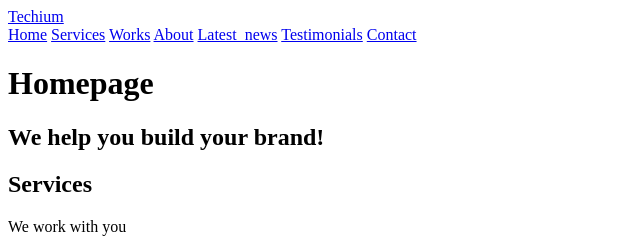
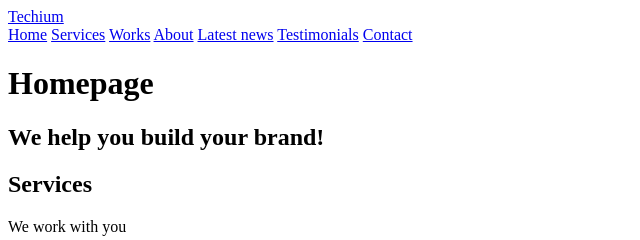
Before and after one commit to dagute/holbertonschool-web_front_end, a plain HTML site: page 0x00-html_advanced/20-index.html in a window 1280 px wide. Shown: the top 240 px of the page, 0-640 px from the left. Drawn offline with Linux system fonts and the light colour scheme.

Commit message:
add new comments

```diff
--- a/0x00-html_advanced/20-index.html
+++ b/0x00-html_advanced/20-index.html
@@ -20,7 +20,7 @@
         <a href="#services">Services</a>
         <a href="#works">Works</a>
         <a href="#about">About</a>
-        <a href="#Latest news">Latest_news</a>
+        <a href="#latest_news">Latest news</a>
         <a href="#testimonials">Testimonials</a>
         <a href="#contact">Contact</a>
         </nav>
```
